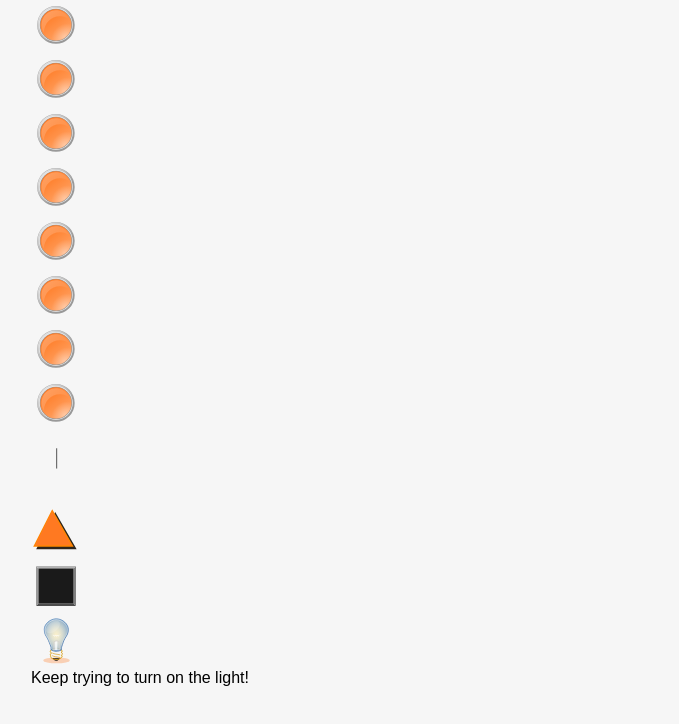
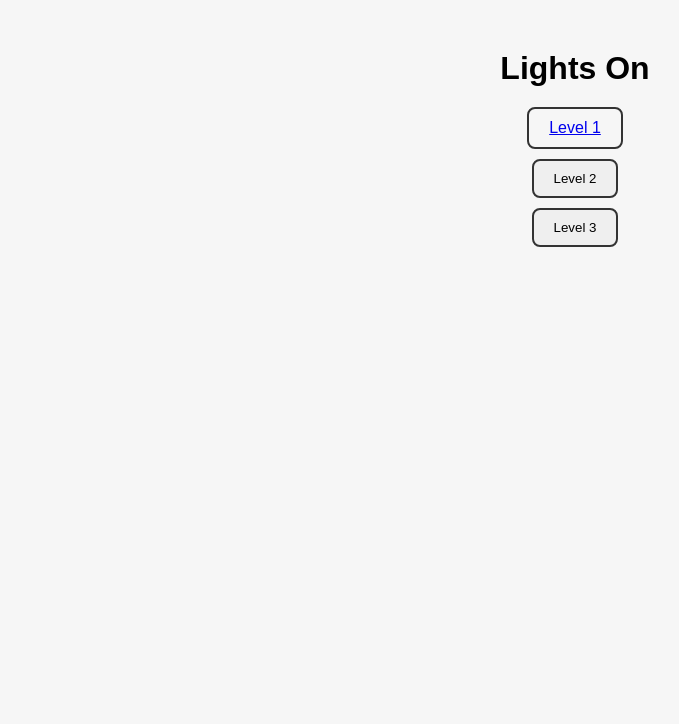
Before and after one commit to osazeirhue14/computational-thinking-games, a React (Create React App) app in the folder Project/: page /LightsOn in a window 1280 px wide. Shown: the top 724 px of the page, without its empty margins (65-744 px from the left). Built offline with nearby package versions, Linux system fonts and the light colour scheme.

Commit message:
bit more

```diff
--- a/Project/src/Components/HomePage/Navbar.js
+++ b/Project/src/Components/HomePage/Navbar.js
@@ -41,7 +41,7 @@ const Navbar = () => {
   return (
     <nav>
       <div className="nav-logo-container">
-        <img src={Logo} alt="" />
+        <img src={Logo} alt="" style={{ width: "120px" }} /> {/* Adjust the width to make the logo smaller */}
       </div>
       <div className="navbar-links-container">
         {/* Use Link component for routing */}
--- a/Project/src/Components/LightsOn/LightsOn.js
+++ b/Project/src/Components/LightsOn/LightsOn.js
@@ -1,65 +1,18 @@
-import React, { useState } from 'react';
-import Beaver from '../Beaver';
-import Bulb from '../Bulb';
-import Button from '../Button';
-import Line from '../Line';
-import Square from '../Square';
-import Triangle from '../Triangle';
+import React from "react";
+import { Link } from "react-router-dom";
+import "./LightsOnMenu.css"; // Import CSS file for styling
 
-const LightsOnGame = () => {
-  // State to track the state of each button (ON/OFF)
-  const [buttonState, setButtonState] = useState(Array(8).fill(false));
-
-  // Function to toggle the state of a button
-  const toggleButton = (index) => {
-    const newButtonState = [...buttonState];
-    newButtonState[index] = !newButtonState[index];
-    setButtonState(newButtonState);
-  };
-
-  // Function to check if a button is ON
-  const isButtonOn = (index) => {
-    return buttonState[index];
-  };
-
-  // Function to check if both wires are ON
-  const areWiresOn = () => {
-    return buttonState[0] && buttonState[1];
-  };
-
-  // Function to check if exactly one wire is ON
-  const isOneWireOn = () => {
-    return (buttonState[2] && !buttonState[3]) || (!buttonState[2] && buttonState[3]);
-  };
-
-  // Function to check if the light bulb is ON
-  const isLightOn = () => {
-    return areWiresOn() && (isOneWireOn() || !buttonState[4]);
-  };
-
+const LightsOnMenu = () => {
   return (
-    <div className="lights-on-game">
-      <div className="game-board">
-        <div className="buttons">
-          <Button isOn={isButtonOn(0)} onClick={() => toggleButton(0)} />
-          <Button isOn={isButtonOn(1)} onClick={() => toggleButton(1)} />
-          <Button isOn={isButtonOn(2)} onClick={() => toggleButton(2)} />
-          <Button isOn={isButtonOn(3)} onClick={() => toggleButton(3)} />
-          <Button isOn={isButtonOn(4)} onClick={() => toggleButton(4)} />
-          <Button isOn={isButtonOn(5)} onClick={() => toggleButton(5)} />
-          <Button isOn={isButtonOn(6)} onClick={() => toggleButton(6)} />
-          <Button isOn={isButtonOn(7)} onClick={() => toggleButton(7)} />
-        </div>
-        <Line isOn={areWiresOn()} />
-        <Triangle isOn={isOneWireOn()} />
-        <Square isOn={!isOneWireOn()} />
-        <Bulb isOn={isLightOn()} />
-      </div>
-      <div className="game-info">
-        <p>{isLightOn() ? 'Congratulations! You turned on the light!' : 'Keep trying to turn on the light!'}</p>
+    <div className="lights-on-menu">
+      <h1>Lights On</h1>
+      <div className="levels">
+        <Link to="/LightsOnLevel1" className="level-button">Level 1</Link>
+        <button className="level-button">Level 2</button>
+        <button className="level-button">Level 3</button>
       </div>
     </div>
   );
 };
 
-export default LightsOnGame;
+export default LightsOnMenu;
--- /dev/null
+++ b/Project/src/Components/LightsOn/LightsOnLevel1.js
@@ -0,0 +1,27 @@
+import React from 'react';
+import Beaver from '../Beaver';
+import Bulb from '../Bulb';
+import Button from '../Button';
+import Line from '../Line';
+import Square from '../Square';
+import Triangle from '../Triangle';
+import './LightsOn.css'
+
+const LightsOn = () => {
+  return (
+    <div className="LightsOn">
+      <div className="game-board">
+        <div className="buttons-container">
+          <Beaver />
+          <Bulb />
+          <Button />
+          <Line />
+          <Square />
+          <Triangle />
+        </div>
+      </div>
+    </div>
+  );
+}
+
+export default LightsOn;
--- /dev/null
+++ b/Project/src/Components/LightsOn/LightsOnMenu.css
@@ -0,0 +1,23 @@
+.lights-on-menu {
+    text-align: center;
+    margin-top: 50px;
+  }
+
+  .levels {
+    display: flex;
+    flex-direction: column; /* Display levels vertically */
+    align-items: center; /* Center items horizontally */
+    margin-top: 20px;
+  }
+
+  .level-button {
+    padding: 10px 20px;
+    margin-bottom: 10px; /* Add space between buttons */
+    border: 2px solid #333;
+    border-radius: 8px;
+    cursor: pointer;
+  }
+
+  .level-button:hover {
+    background-color: #f0f0f0;
+  }
--- a/Project/src/Nav.js
+++ b/Project/src/Nav.js
@@ -7,6 +7,7 @@ import Testimonial from "./Components/HomePage/Testimonial";
 import Contact from "./Components/HomePage/Contact";
 import Footer from "./Components/HomePage/Footer";
 import LightsOn from "./Components/LightsOn/LightsOn";
+import LightsOnLevel1 from "./Components/LightsOn/LightsOnLevel1";
 
 const Nav = () => {
   return (
@@ -27,6 +28,7 @@ const Nav = () => {
       <Route path="/about" element={<About />} />
       <Route path="/games" element={<Games />} />
       <Route path="/LightsOn" element={<LightsOn />} />
+      <Route path="/LightsOnLevel1" element={<LightsOnLevel1 />} />
       <Route path="/testimonial" element={<Testimonial />} />
       <Route path="/contact" element={<Contact />} />
     </Routes>
```
